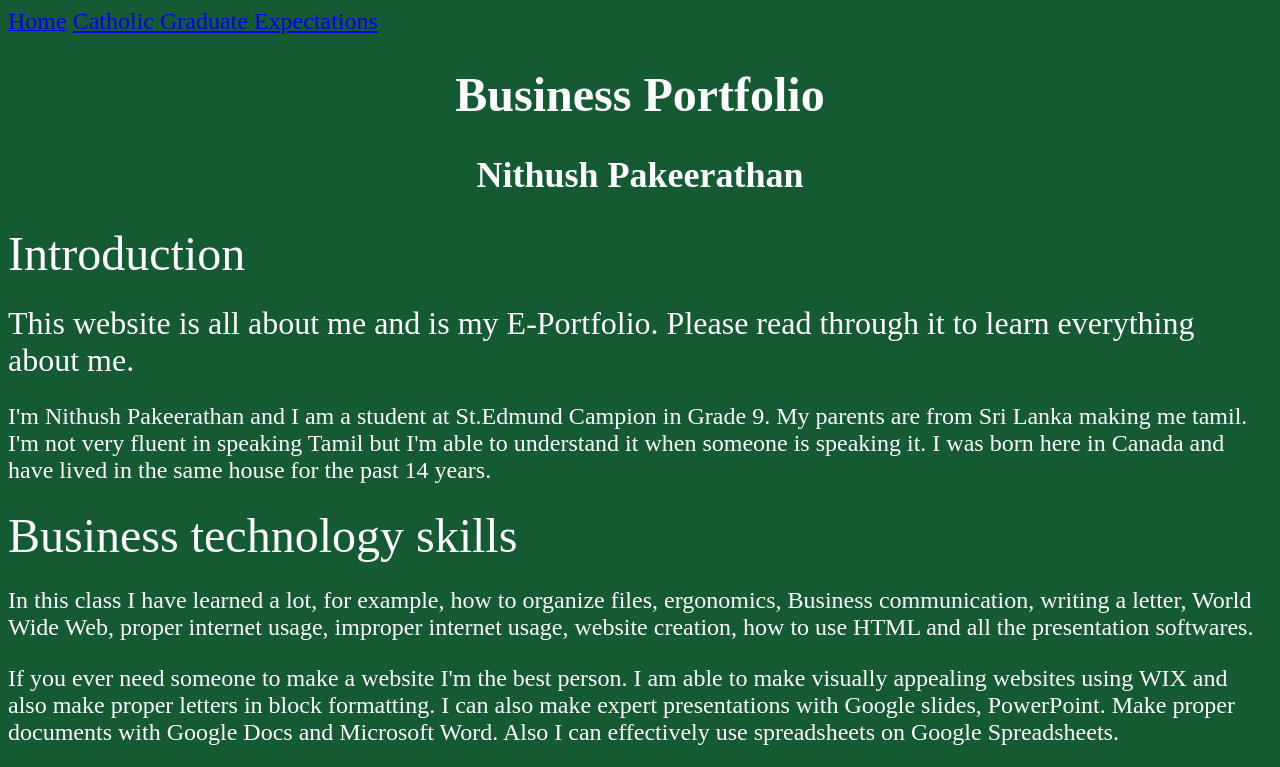
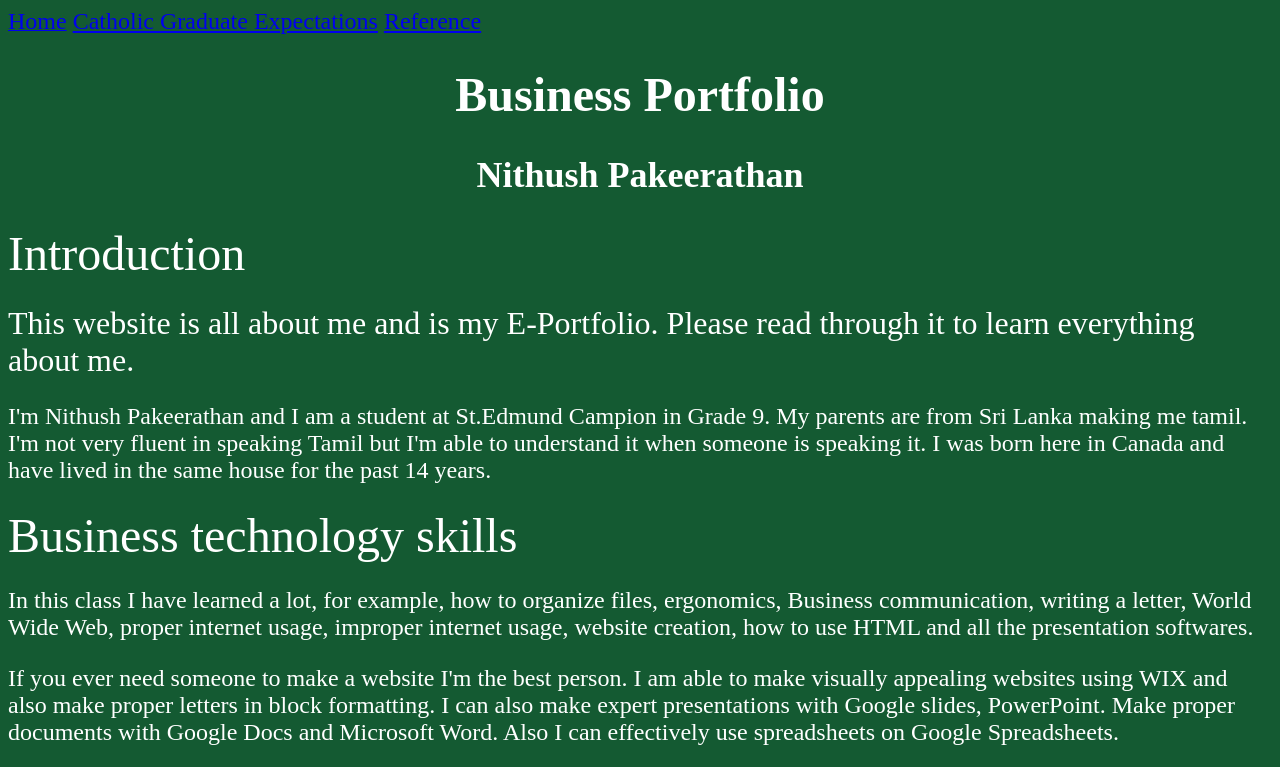
Before and after one commit to Nithush9/BTT10Portfolio, a plain HTML site: page index.html in a window 1280 px wide. Shown: the top 767 px of the page. Drawn offline with Linux system fonts and the light colour scheme.

Commit message:
Update index.html

```diff
--- a/index.html
+++ b/index.html
@@ -16,6 +16,7 @@
     <nav>
       <a href="./index.html"><FONT SIZE=5>Home</a>
       <a href="./CatholicExpectations.html"><FONT SIZE=5>Catholic Graduate Expectations</a>
+      <a href="./Reference.html"><FONT SIZE=5>Reference</a>
     </nav>
   </body>
 </html>
```
